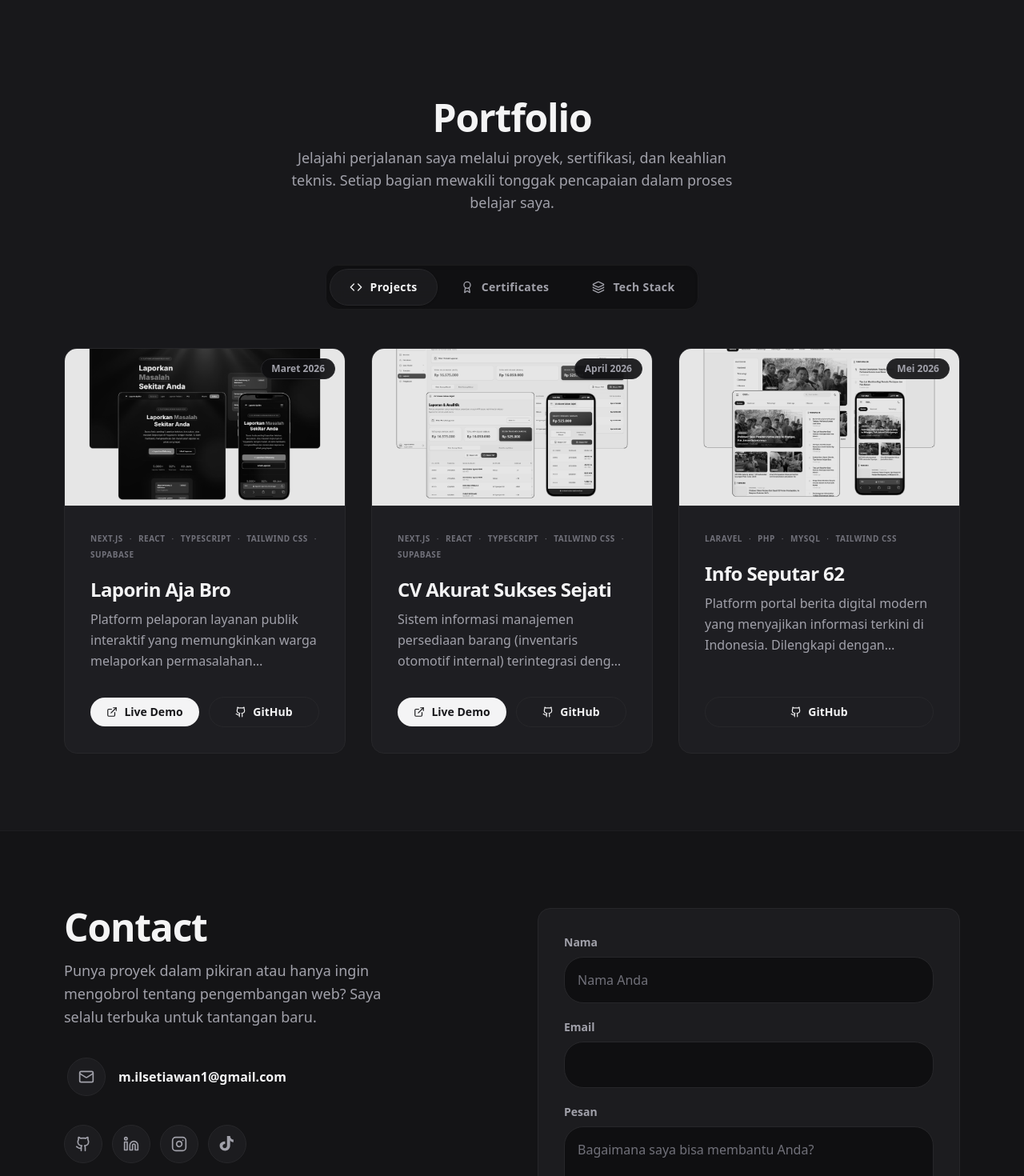
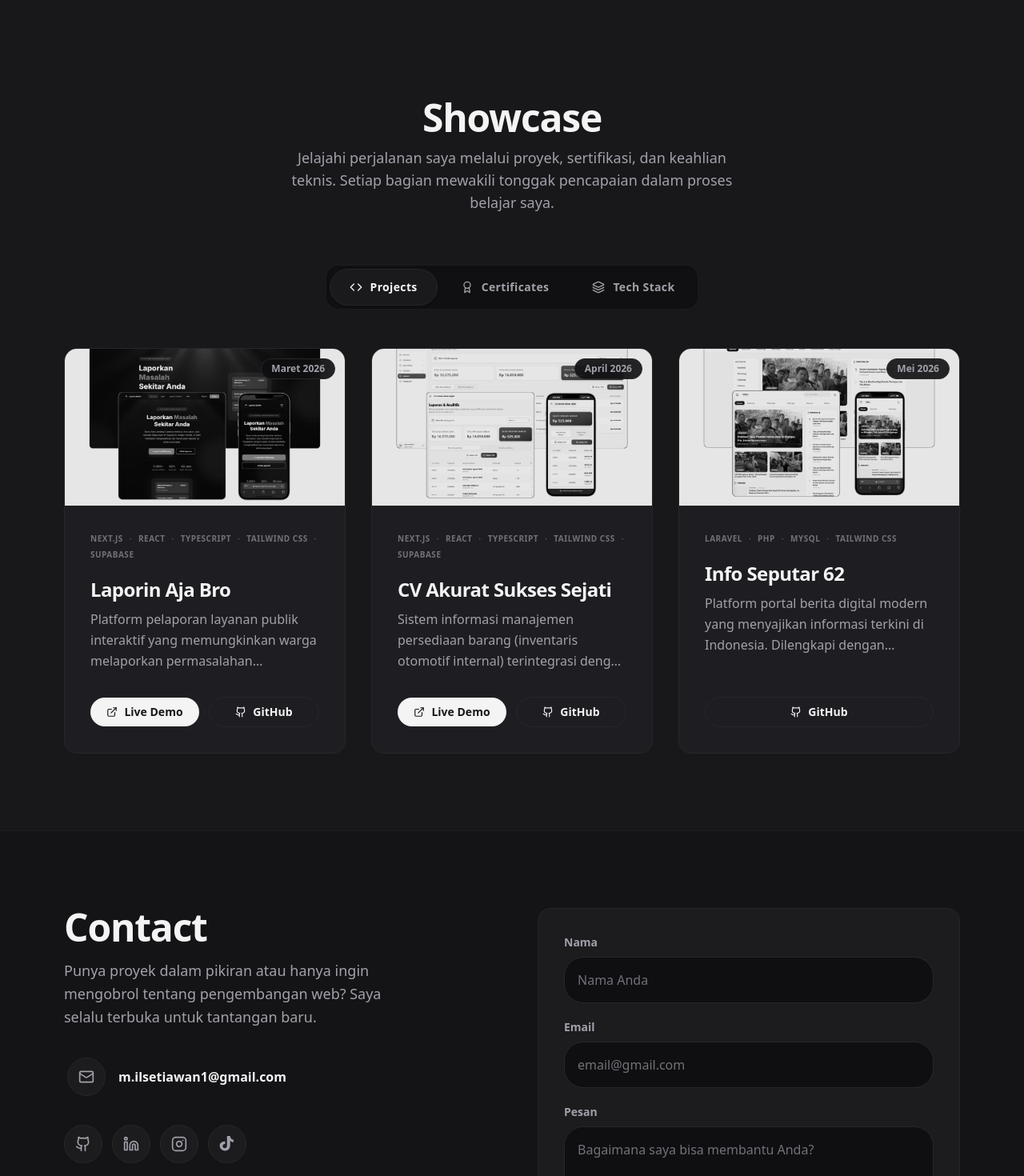
Before and after one commit to ilsetiawan1/portfolio-milsetiawan, a Next.js app: page / in a window 1280 px wide. Shown: the part 1420-2890 px from the top of the page at 80% size. Built offline with nearby package versions, Linux system fonts and the light colour scheme; a web font is replaced by a local one.

Commit message:
feat: update translation placeholders and rename portfolio section to Showcase

```diff
--- a/data/translations.ts
+++ b/data/translations.ts
@@ -8,7 +8,7 @@ export const translations = {
       title: "About",
     },
     portfolio: {
-      title: "Portfolio",
+      title: "Showcase",
       subtitle_part1: "Jelajahi perjalanan saya melalui proyek, sertifikasi, dan keahlian teknis.",
       subtitle_part2: " Setiap bagian mewakili tonggak pencapaian dalam proses belajar saya.",
     },
@@ -19,6 +19,7 @@ export const translations = {
       labelEmail: "Email",
       labelMessage: "Pesan",
       placeholderName: "Nama Anda",
+      placeholderEmail: "email@gmail.com",
       placeholderMessage: "Bagaimana saya bisa membantu Anda?",
       errName: "Nama wajib diisi.",
       errEmail: "Email wajib diisi.",
@@ -37,7 +38,7 @@ export const translations = {
       title: "About",
     },
     portfolio: {
-      title: "Portfolio",
+      title: "Showcase",
       subtitle_part1: "Explore my journey through projects, certifications, and technical expertise.",
       subtitle_part2: " Each section represents a milestone in my continuous learning path.",
     },
@@ -47,7 +48,8 @@ export const translations = {
       labelName: "Name",
       labelEmail: "Email",
       labelMessage: "Message",
-      placeholderName: "John Doe",
+      placeholderName: "Your Name",
+      placeholderEmail: "email@gmail.com",
       placeholderMessage: "How can I help you?",
       errName: "Name is required.",
       errEmail: "Email is required.",
```
